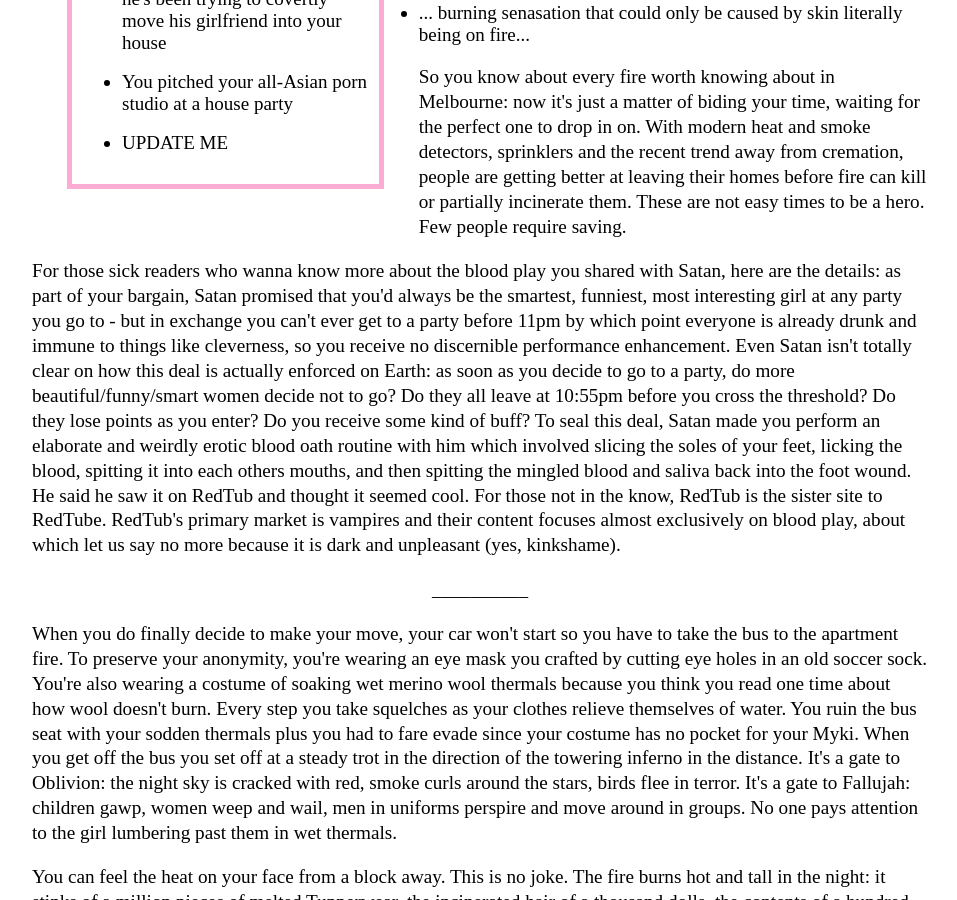
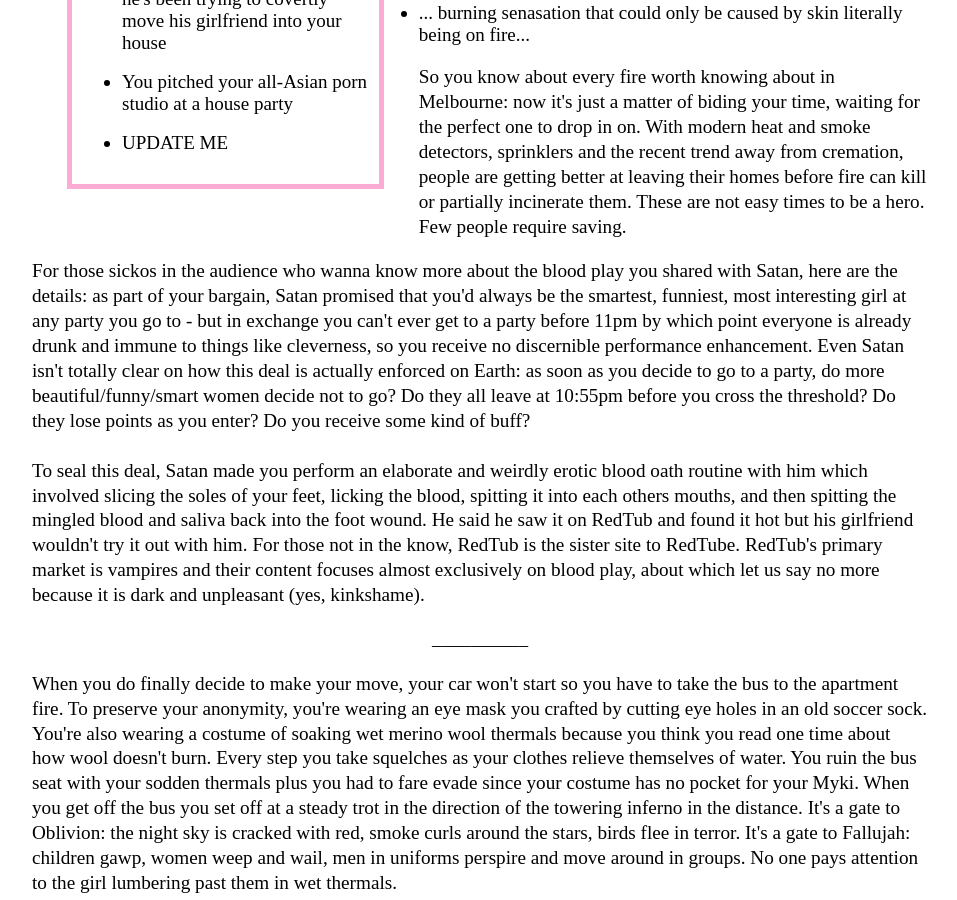
Before and after one commit to Pinelife/pinelife.github.io, a Jekyll site: the page Hellhole/Room12.html, which Jekyll copies as it is, in a window 1280 px wide and 900 px high, scrolled down 484 px. Shown: the whole window, without its empty margins (160-1117 px from the left). Built offline with Jekyll 4.4.1, drawn with Linux system fonts in a browser that asks for light colours.

Commit message:
Update Room12.html

```diff
--- a/Hellhole/Room12.html
+++ b/Hellhole/Room12.html
@@ -52,16 +52,18 @@ notifies you whenever a Melbourne news Twitter account tweets anything from the
 With modern heat and smoke detectors, sprinklers and the recent trend away from cremation, people are getting better at leaving their homes
   before fire can kill or partially incinerate them. These are not easy times to be a hero. Few people require saving.
 </p>
-<p>For those sick readers who wanna know more about the blood play you shared with Satan, here are the details:
+<p>For those sickos in the audience who wanna know more about the blood play you shared with Satan, here are the details:
 as part of your bargain, Satan promised that you'd always be the smartest, funniest, most interesting girl at any party you go
 to - but in exchange you can't ever get to a party before 11pm by which point everyone is already drunk and immune to things like
 cleverness, so you receive no discernible performance enhancement. Even Satan isn't totally clear on how this deal is actually enforced
 on Earth: as soon as you decide to go to a party, do more beautiful/funny/smart women decide not to go? Do they all leave at 10:55pm
-before you cross the threshold? Do they lose points as you enter? Do you receive some kind of buff?
+before you cross the threshold? Do they lose points as you enter? Do you receive some kind of buff?<br/>
+	<br/>
 To seal this deal, Satan made you perform an elaborate and weirdly erotic blood oath routine with him which involved slicing the soles
 of your feet, licking the blood, spitting it into each others mouths, and then spitting the mingled blood and saliva back into the foot
-wound. He said he saw it on RedTub and thought it seemed cool. For those not in the know, RedTub is the sister site to RedTube. RedTub's
-primary market is vampires and their content focuses almost exclusively on blood play, about which let us say no more because it is dark and unpleasant (yes, kinkshame).</p>
+wound. He said he saw it on RedTub and found it hot but his girlfriend wouldn't try it out with him.
+For those not in the know, RedTub is the sister site to RedTube. RedTub's primary market is vampires and their content focuses almost
+exclusively on blood play, about which let us say no more because it is dark and unpleasant (yes, kinkshame).</p>
 <p style="text-align:center" class="indented">
 __________
 </p>
```
